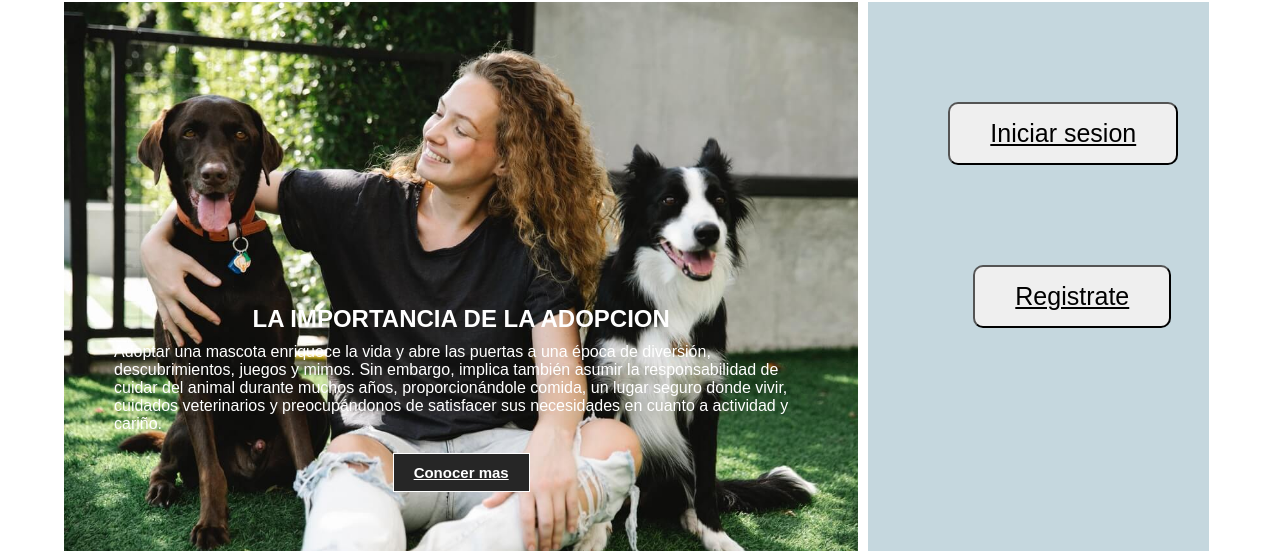
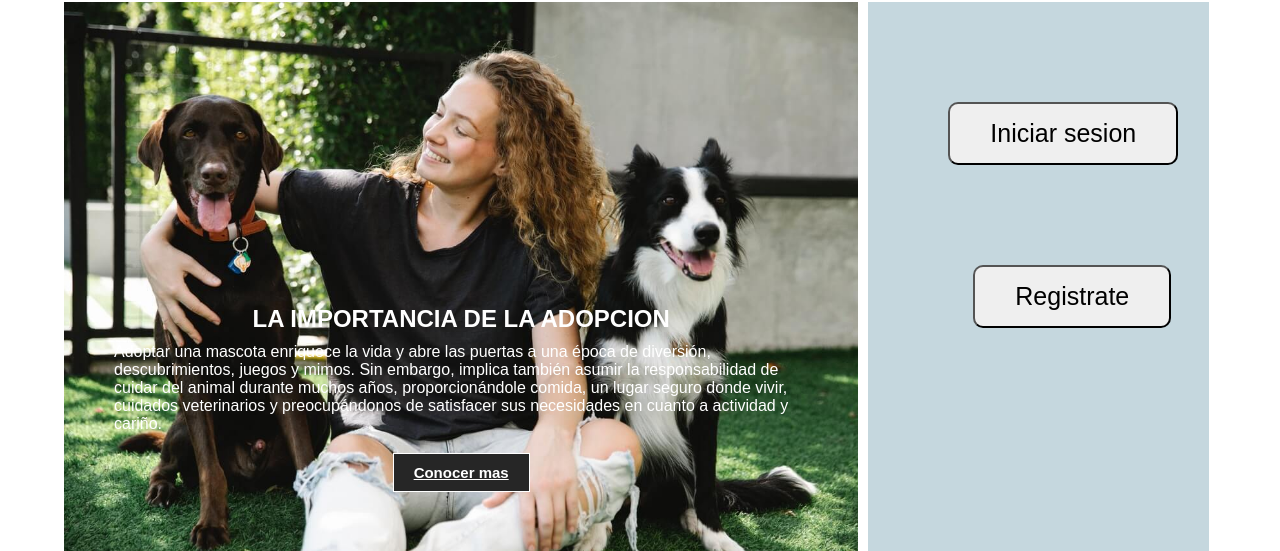
Before and after one commit to caravana34/adop, a PHP site: page / in a window 1280 px wide. Shown: the part 94-645 px from the top of the page. Run offline with PHP 8.4, Linux system fonts and the light colour scheme.

Commit message:
login
login

```diff
--- a/style.css
+++ b/style.css
@@ -368,6 +368,11 @@ padding-right: 40px;
 margin-left: 80px;
 margin-top: 100px;
 
+
+}
+
+.inicio a {
+ text-decoration: none;
 }
 
 .registrarse {
@@ -380,7 +385,10 @@ padding-left: 40px;
 padding-right: 40px;
 margin-left: 105px;
 margin-top: 100px;
+}
 
+.registrarse a {
+    text-decoration: none;
 }
 
 .login {
```
